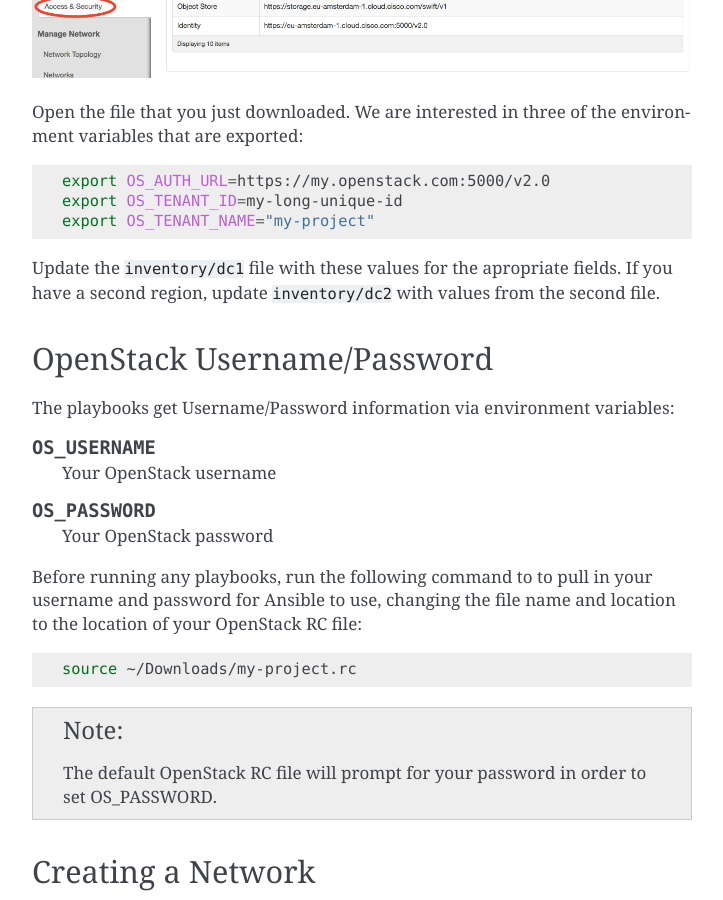
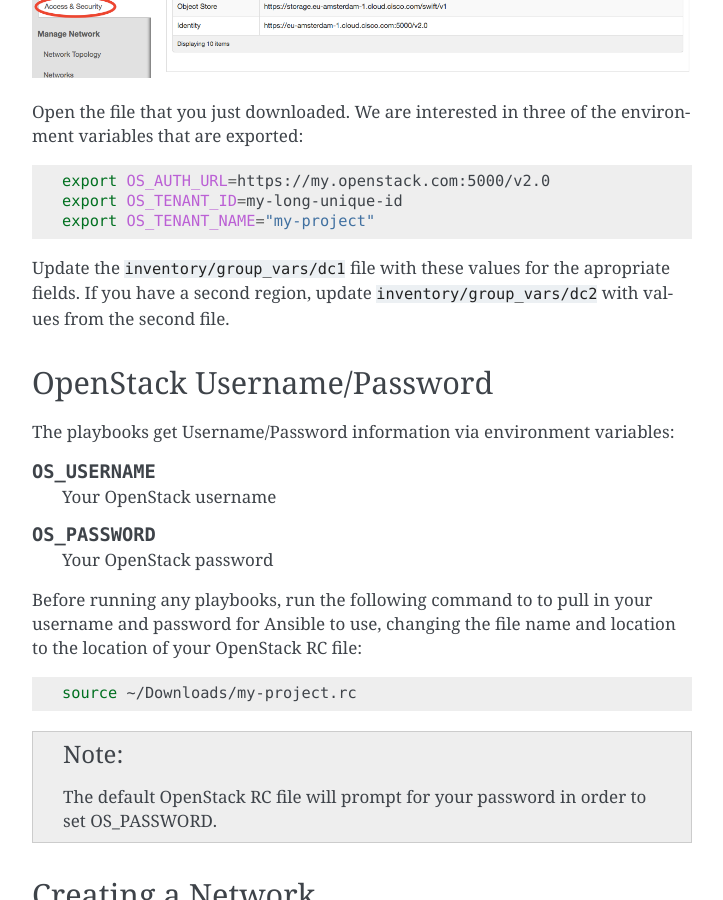
Before and after one commit to mantl/mantl, a Sphinx documentation site: the page built from docs/getting_started/openstack.rst, in a window 1280 px wide and 900 px high, scrolled down 1201 px. Shown: the whole window, without its empty margins (388-1111 px from the left). Built offline with Sphinx 7.4.7, drawn with Linux system fonts in a browser that asks for light colours.

Commit message:
Update openstack.rst

```diff
--- a/docs/getting_started/openstack.rst
+++ b/docs/getting_started/openstack.rst
@@ -48,7 +48,7 @@ Open the file that you just downloaded. We are interested in three of the enviro
   export OS_TENANT_NAME="my-project"
 
 
-Update the ``inventory/dc1`` file with these values for the apropriate fields. If you have a second region, update ``inventory/dc2`` with values from the second file.
+Update the ``inventory/group_vars/dc1`` file with these values for the apropriate fields. If you have a second region, update ``inventory/group_vars/dc2`` with values from the second file.
 
 
 OpenStack Username/Password
```
